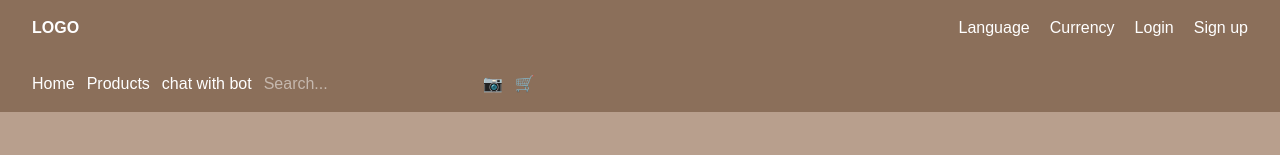
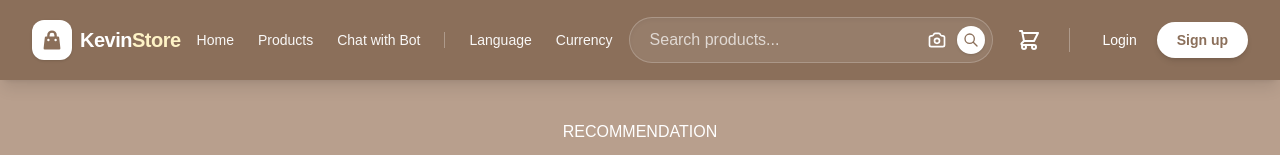
Before and after one commit to MechaPichanon/Kevin-Web-Shopping, a Next.js app in the folder frontend/: page / in a window 1280 px wide. Shown: the top 155 px of the page. Built offline with nearby package versions, Linux system fonts and the light colour scheme.

Commit message:
new navbar

```diff
--- a/frontend/app/layout.tsx
+++ b/frontend/app/layout.tsx
@@ -10,8 +10,8 @@ export default function RootLayout({
   return (
     <html lang="en">
       <body>
-        <Navbar/>
-        <Navbarsub />
+        <Navbar />
+        {/* <Navbarsub /> */}
         {children}
       </body>
     </html>
--- a/frontend/components/navbar.tsx
+++ b/frontend/components/navbar.tsx
@@ -36,14 +36,12 @@ export default function Navbar() {
 
     fetchUser();
 
-
     window.addEventListener("login", fetchUser);
 
     return () => {
       window.removeEventListener("login", fetchUser);
     };
   }, []);
-
 
   const handleLogout = () => {
     localStorage.removeItem("token");
@@ -52,59 +50,200 @@ export default function Navbar() {
   };
 
   return (
-    <nav
-      style={{
-        display: "flex",
-        justifyContent: "space-between",
-        alignItems: "center",
-        padding: "16px 32px",
-        background: "#8b6f5a",
-        color: "white",
-      }}
+    <nav className="sticky top-0 z-50 w-full bg-[#8b6f5a] shadow-lg transition-all duration-300">
+      <div className="max-w-[1400px] mx-auto px-4 sm:px-6 lg:px-8">
+        <div className="flex items-center justify-between h-20 gap-4">
+          {/* 1. Logo */}
+          <div
+            className="flex-shrink-0 flex items-center gap-2 cursor-pointer transition-transform hover:scale-105 duration-300"
+            onClick={() => router.push("/")}
           >
-      {/* ซ้าย */}
-      <div style={{ fontWeight: "bold" }}>LOGO</div>
+            <div className="w-10 h-10 rounded-xl bg-white flex items-center justify-center text-[#8b6f5a] font-bold text-2xl shadow-sm">
+              <svg
+                xmlns="http://www.w3.org/2000/svg"
+                className="h-6 w-6"
+                viewBox="0 0 20 20"
+                fill="currentColor"
+              >
+                <path
+                  fillRule="evenodd"
+                  d="M10 2a4 4 0 00-4 4v1H5a1 1 0 00-.994.89l-1 9A1 1 0 004 18h12a1 1 0 00.994-1.11l-1-9A1 1 0 0015 7h-1V6a4 4 0 00-4-4zm2 5V6a2 2 0 10-4 0v1h4zm-6 3a1 1 0 112 0 1 1 0 01-2 0zm7-1a1 1 0 100 2 1 1 0 000-2z"
+                  clipRule="evenodd"
+                />
+              </svg>
+            </div>
+            <span className="font-extrabold text-white text-xl tracking-tight hidden md:block">
+              Kevin<span className="text-amber-100">Store</span>
+            </span>
+          </div>
 
-      {/* ขวา */}
-      <div style={{ display: "flex", gap: 20, alignItems: "center" }}>
-        <Link href="/">Language</Link>
-        <Link href="/">Currency</Link>
+          {/* 2. Main Navigation Links */}
+          <div className="hidden lg:flex items-center space-x-6 text-sm font-medium text-white/95">
+            <Link
+              href="/"
+              className="hover:text-amber-200 transition-colors duration-200"
+            >
+              Home
+            </Link>
+            <Link
+              href="/products"
+              className="hover:text-amber-200 transition-colors duration-200"
+            >
+              Products
+            </Link>
+            <Link
+              href="/chat"
+              className="hover:text-amber-200 transition-colors duration-200 whitespace-nowrap"
+            >
+              Chat with Bot
+            </Link>
+            {/* Keeping old references as well */}
+            <div className="h-4 w-px bg-white/30 hidden xl:block"></div>
+            <Link
+              href="/"
+              className="hidden xl:block hover:text-amber-200 transition-colors duration-200"
+            >
+              Language
+            </Link>
+            <Link
+              href="/"
+              className="hidden xl:block hover:text-amber-200 transition-colors duration-200"
+            >
+              Currency
+            </Link>
+          </div>
+
+          {/* 3. Search Bar */}
+          <div className="flex-1 max-w-xl hidden sm:flex items-center relative group">
+            <input
+              type="text"
+              placeholder="Search products..."
+              className="w-full pl-5 pr-14 py-2.5 rounded-full bg-white/10 border border-white/20 text-white placeholder-white/70 focus:outline-none focus:ring-2 focus:ring-white/50 focus:bg-white/20 transition-all duration-300 shadow-inner"
+            />
+            <div className="absolute right-2 flex items-center gap-1">
+              {/* Camera Button */}
+              <button
+                className="text-white hover:text-amber-200 p-1.5 transition-colors"
+                title="Search by image"
+              >
+                <svg
+                  xmlns="http://www.w3.org/2000/svg"
+                  className="h-5 w-5"
+                  fill="none"
+                  viewBox="0 0 24 24"
+                  stroke="currentColor"
+                >
+                  <path
+                    strokeLinecap="round"
+                    strokeLinejoin="round"
+                    strokeWidth={2}
+                    d="M3 9a2 2 0 012-2h.93a2 2 0 001.664-.89l.812-1.22A2 2 0 0110.07 4h3.86a2 2 0 011.664.89l.812 1.22A2 2 0 0018.07 7H19a2 2 0 012 2v9a2 2 0 01-2 2H5a2 2 0 01-2-2V9z"
+                  />
+                  <path
+                    strokeLinecap="round"
+                    strokeLinejoin="round"
+                    strokeWidth={2}
+                    d="M15 13a3 3 0 11-6 0 3 3 0 016 0z"
+                  />
+                </svg>
+              </button>
+              {/* Search Icon */}
+              <button className="bg-white text-[#8b6f5a] hover:bg-gray-100 p-1.5 rounded-full transition-colors shadow-sm">
+                <svg
+                  xmlns="http://www.w3.org/2000/svg"
+                  className="h-4 w-4"
+                  fill="none"
+                  viewBox="0 0 24 24"
+                  stroke="currentColor"
+                >
+                  <path
+                    strokeLinecap="round"
+                    strokeLinejoin="round"
+                    strokeWidth={2}
+                    d="M21 21l-6-6m2-5a7 7 0 11-14 0 7 7 0 0114 0z"
+                  />
+                </svg>
+              </button>
+            </div>
+          </div>
+
+          {/* 4. Right side: Cart & Auth */}
+          <div className="flex items-center space-x-3 sm:space-x-5">
+            {/* Cart Button */}
+            <button className="relative p-2 text-white hover:bg-white/10 rounded-full transition-colors">
+              <svg
+                xmlns="http://www.w3.org/2000/svg"
+                className="h-6 w-6"
+                fill="none"
+                viewBox="0 0 24 24"
+                stroke="currentColor"
+              >
+                <path
+                  strokeLinecap="round"
+                  strokeLinejoin="round"
+                  strokeWidth={2}
+                  d="M3 3h2l.4 2M7 13h10l4-8H5.4M7 13L5.4 5M7 13l-2.293 2.293c-.63.63-.184 1.707.707 1.707H17m0 0a2 2 0 100 4 2 2 0 000-4zm-8 2a2 2 0 11-4 0 2 2 0 014 0z"
+                />
+              </svg>
+              {/* <span className="absolute top-0 right-0 inline-flex items-center justify-center px-1.5 py-0.5 text-[10px] font-bold leading-none text-[#8b6f5a] transform translate-x-1/4 -translate-y-1/4 bg-amber-200 rounded-full">
+                3
+              </span> */}
+            </button>
+
+            <div className="h-6 w-px bg-white/30 hidden sm:block"></div>
 
             {!user ? (
-          <>
-            <Link href="/login">Login</Link>
-            <Link href="/signup">Sign up</Link>
-          </>
+              <div className="flex items-center space-x-2">
+                <Link
+                  href="/login"
+                  className="px-3 py-2 text-sm font-medium text-white hover:text-amber-200 transition-colors"
+                >
+                  Login
+                </Link>
+                <Link
+                  href="/signup"
+                  className="px-5 py-2 text-sm font-semibold text-[#8b6f5a] bg-white hover:bg-gray-100 rounded-full shadow-md transition-transform transform hover:-translate-y-0.5 whitespace-nowrap"
+                >
+                  Sign up
+                </Link>
+              </div>
             ) : (
-          <>
+              <div className="flex items-center space-x-3">
                 <Link
                   href="/profile"
-              style={{
-                color: "white",
-                textDecoration: "none",
-                fontWeight: "600",
-                cursor: "pointer",
-              }}
+                  className="flex items-center gap-2 text-sm font-medium text-white hover:text-amber-200 transition-colors group"
                 >
+                  <div className="w-9 h-9 rounded-full bg-white/20 flex items-center justify-center text-white border border-white/30 group-hover:bg-white/30 group-hover:border-white/50 transition-all">
+                    <svg
+                      xmlns="http://www.w3.org/2000/svg"
+                      className="h-4 w-4"
+                      fill="none"
+                      viewBox="0 0 24 24"
+                      stroke="currentColor"
+                    >
+                      <path
+                        strokeLinecap="round"
+                        strokeLinejoin="round"
+                        strokeWidth={2}
+                        d="M16 7a4 4 0 11-8 0 4 4 0 018 0zM12 14a7 7 0 00-7 7h14a7 7 0 00-7-7z"
+                      />
+                    </svg>
+                  </div>
+                  <span className="hidden sm:block truncate max-w-[100px]">
                     {user.username}
+                  </span>
                 </Link>
 
                 <button
                   onClick={handleLogout}
-              style={{
-                background: "transparent",
-                border: "1px solid white",
-                color: "white",
-                padding: "6px 12px",
-                borderRadius: "6px",
-                cursor: "pointer",
-              }}
+                  className="px-4 py-2 text-sm font-semibold text-white bg-transparent border border-white/50 rounded-full hover:bg-white/10 hover:border-white transition-all whitespace-nowrap shadow-sm"
                 >
                   Logout
                 </button>
-          </>
-
+              </div>
             )}
+          </div>
+        </div>
       </div>
     </nav>
   );
```
Also changed, not shown: 1 other file (tests, documents, lock files or other folders). Lines whose indentation alone changed are shown as unchanged.
